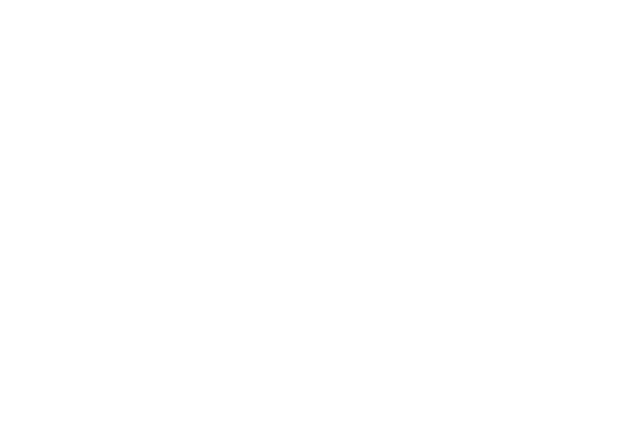
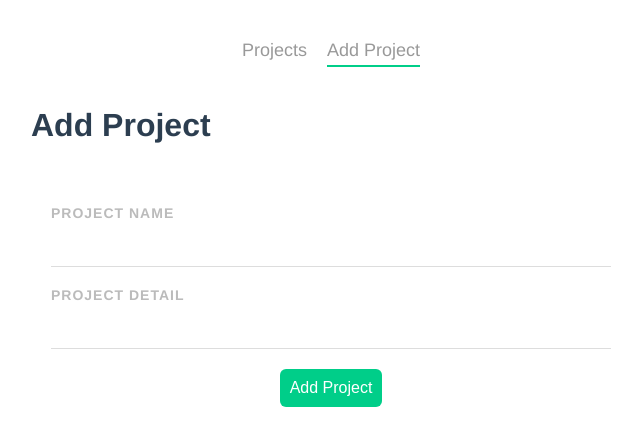
Before and after one commit to yeyintthu01/Project-Planner, a Vue app: page /addProject in a window 1280 px wide. Before the commit this address had no page. Shown: the top 446 px of the page, without its empty margins (309-951 px from the left). Built offline with nearby package versions, Linux system fonts and the light colour scheme.

Commit message:
add project form style and navbar style

```diff
--- a/src/App.vue
+++ b/src/App.vue
@@ -1,6 +1,16 @@
 <template>
+  <Navbar></Navbar>
   <router-view/>
 </template>
+
+<script>
+
+import Navbar from './components/Navbar'
+export default {
+  components: { Navbar },
+
+}
+</script>
 
 <style>
 #app {
--- /dev/null
+++ b/src/components/Navbar.vue
@@ -0,0 +1,30 @@
+<template>
+    <nav class="main-nav">
+        <router-link to="/">Projects</router-link>
+        <router-link :to="{name:'AddProject'}">Add Project</router-link>
+    </nav>
+</template>
+
+<script>
+export default {
+
+}
+</script>
+
+<style>
+    .main-nav {
+        text-align: center;
+        margin: 40px auto;
+      }
+      .main-nav a{
+        display: inline-block;
+        text-decoration: none;
+        margin: 0 10px;
+        color: #999;
+        font-size: 18px;
+      }
+      a.router-link-active {
+        border-bottom: 2px solid #00ce89;
+        padding-bottom: 4px;
+      }
+</style>
--- a/src/router/index.js
+++ b/src/router/index.js
@@ -1,11 +1,17 @@
 import { createRouter, createWebHistory } from 'vue-router'
 import HomeView from '../views/HomeView.vue'
+import AddProject from '../views/AddProject.vue'
 
 const routes = [
   {
     path: '/',
     name: 'home',
     component: HomeView
+  },
+  {
+    path: '/addProject',
+    name: 'AddProject',
+    component: AddProject
   }
 ]
 
--- /dev/null
+++ b/src/views/AddProject.vue
@@ -0,0 +1,57 @@
+<template>
+    <h1>Add Project</h1>
+    <form>
+        <label>Project Name</label>
+        <input type="text">
+        <label>Project Detail</label>
+        <input type="text">
+        <button>Add Project</button>
+    </form>
+</template>
+
+<script>
+export default {
+
+}
+</script>
+
+<style>
+    form {
+    background: white;
+    padding: 20px;
+    border-radius: 10px;
+  }
+  label {
+    display: block;
+    color: #bbb;
+    text-transform: uppercase;
+    font-size: 14px;
+    font-weight: bold;
+    letter-spacing: 1px;
+    margin: 20px 0 10px 0
+  }
+  input {
+    padding: 10px;
+    border: 0;
+    border-bottom: 1px solid #ddd;
+    width: 100%;
+    box-sizing: border-box;
+  }
+  textarea {
+    border: 1px solid #ddd;
+    padding: 10px;
+    width: 100%;
+    box-sizing: border-box;
+    height: 100px;
+  }
+  form button {
+    display: block;
+    margin: 20px auto 0;
+    background: #00ce89;
+    color: white;
+    padding: 10px;
+    border: 0;
+    border-radius: 6px;
+    font-size: 16px;
+  }
+</style>
```
